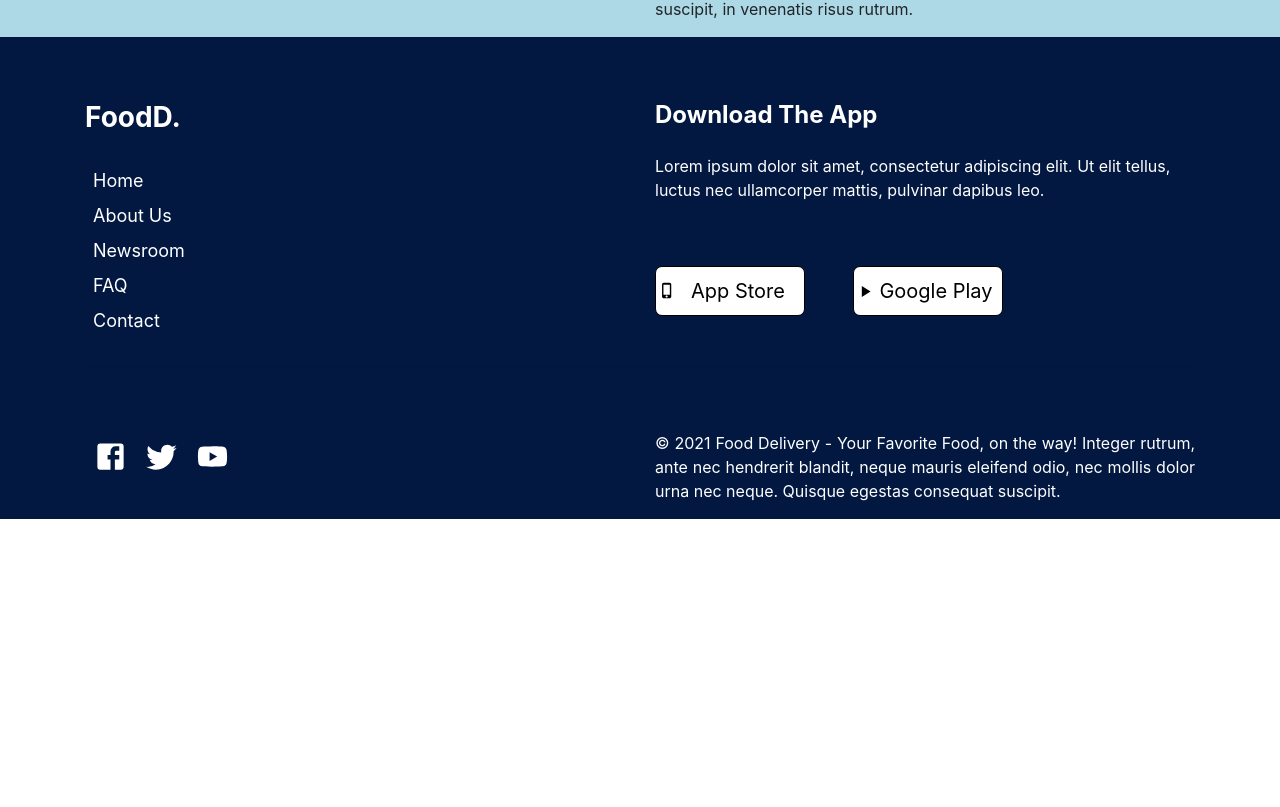
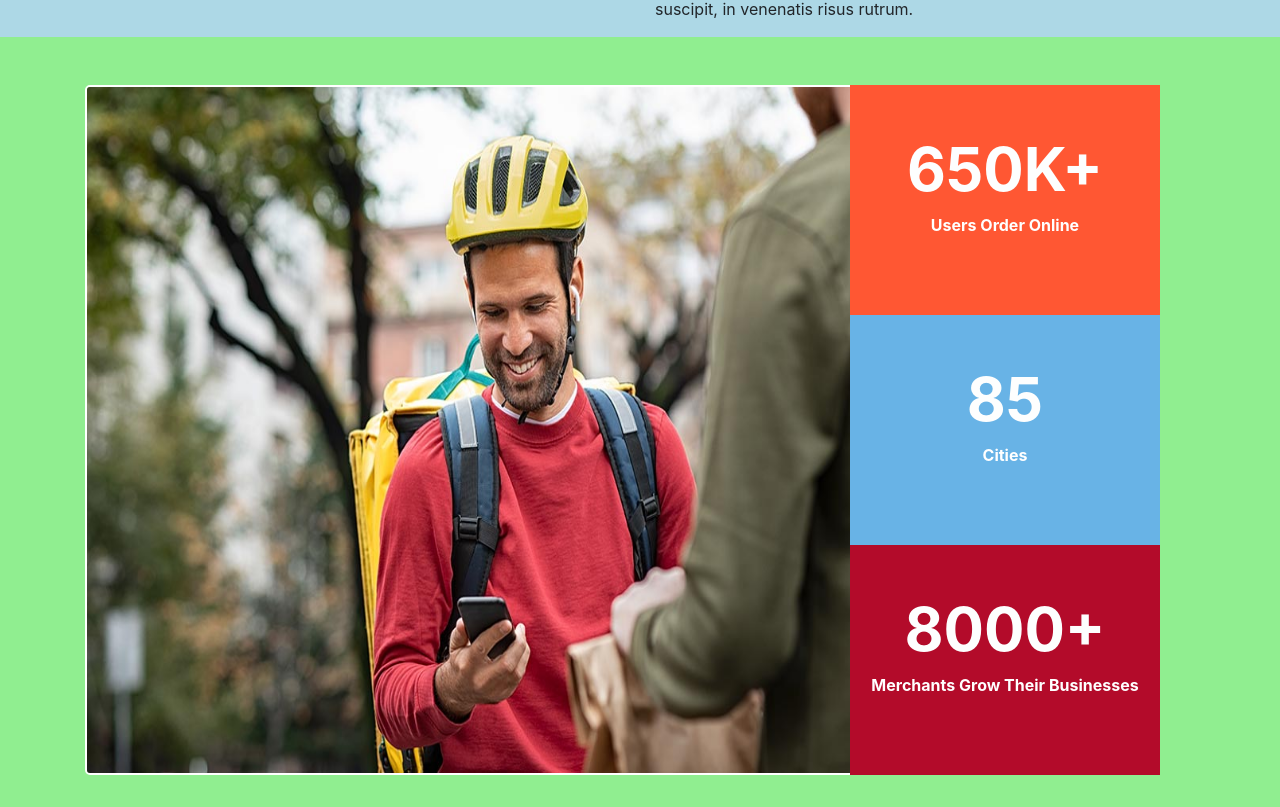
Before and after one commit to sudeepbhandari6545/FoodDelivery-FD, a React (Create React App) app: page / in a window 1280 px wide. Shown: the part 1073-1880 px from the top of the page. Before the commit the page ends 1592 px from the top, so only its background shows below. Built offline with nearby package versions, Linux system fonts and the light colour scheme.

Commit message:
first commit

```diff
--- a/src/components/aboutus/About.jsx
+++ b/src/components/aboutus/About.jsx
@@ -1,9 +1,13 @@
 import React from 'react';
 import { Container, Row, Col, Button } from 'react-bootstrap';
 import ReactPlayer from 'react-player';
+import Countup from 'react-countup';
 import './about.css';
 
 const About = () => {
+  const countersize = {
+    fontSize: 60,
+  };
   return (
     <>
       <div className="about-main">
@@ -63,6 +67,66 @@ const About = () => {
           </Row>
         </Container>
       </div>
+      {/* about third */}
+      <div className="about-third">
+        <Container>
+          <Row>
+            <Col>
+              <div className="pt-5">
+                <img
+                  className="counter-image"
+                  src={
+                    process.env.PUBLIC_URL +
+                    './image/background/counter-background.jpg'
+                  }
+                />
+              </div>
+            </Col>
+            {/* counter start */}
+            <Col>
+              <div className="pt-5">
+                <Row>
+                  <div className="my-row">
+                    <div className="about-counter text-white text-center">
+                      <h1 className="font-weight-bold pt-5" style={countersize}>
+                        <span style={{ color: ' #FDFEFE' }}>
+                          <Countup end={650} />
+                          K+
+                        </span>
+                      </h1>
+                      <p className="font-weight-bold">Users Order Online</p>
+                    </div>
+                    <div className="about-counter-second text-white">
+                      <h1
+                        className="font-weight-bold text-center pt-5"
+                        style={countersize}
+                      >
+                        <span style={{ color: ' #FDFEFE ' }}>
+                          <Countup end={85} />
+                        </span>
+                      </h1>
+                      <p className="text-center font-weight-bold">Cities</p>
+                    </div>
+                    <div className="about-counter-third text-white">
+                      <h1
+                        className="font-weight-bold text-center pt-5"
+                        style={countersize}
+                      >
+                        <span style={{ color: '#FDFEFE ' }}>
+                          <Countup end={8000} />+
+                        </span>
+                      </h1>
+                      <p className="text-center font-weight-bold">
+                        Merchants Grow Their Businesses
+                      </p>
+                    </div>
+                  </div>
+                </Row>
+              </div>
+            </Col>
+          </Row>
+        </Container>
+      </div>
     </>
   );
 };
--- a/src/components/aboutus/about.css
+++ b/src/components/aboutus/about.css
@@ -8,6 +8,33 @@
 .reactplayer {
   border: 4px solid white;
 }
+.counter-image {
+  width: 800px;
+  height: 690px;
+  border: 2px solid white;
+  border-radius: 5px;
+}
 .about-second {
   background-color: lightblue;
 }
+.about-third {
+  background-color: lightgreen;
+  height: 100vh;
+}
+.about-counter {
+  background-color: #ff5733;
+  height: 230px;
+  width: 310px;
+}
+.about-counter-second {
+  background-color: #68b3e6;
+  height: 230px;
+}
+.about-counter-third {
+  background-color: #b30b2a;
+  height: 230px;
+}
+.my-row {
+  position: relative;
+  right: 50px;
+}
```
Also changed, not shown: public/image/background/counter-background.jpg (added).
